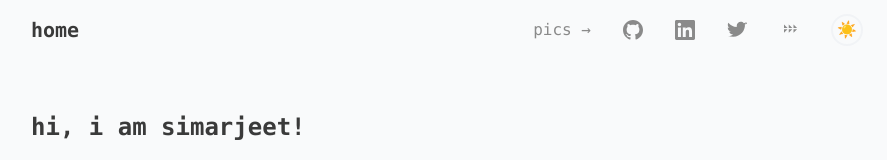
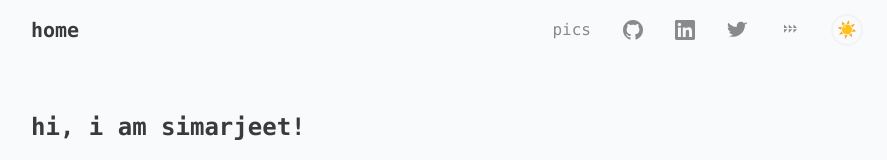
Before and after one commit to simarjeetss/simarjeetss.github.io, a React (Create React App) app: page / in a window 1280 px wide. Shown: the top 160 px of the page, without its empty margins (193-1080 px from the left). Built offline with nearby package versions, Linux system fonts and the light colour scheme.

Commit message:
removed arrow from navbar

```diff
--- a/src/components/Navbar.js
+++ b/src/components/Navbar.js
@@ -24,7 +24,7 @@ const Navbar = () => {
         <div className="flex items-center gap-8">
 
           {/* <Link to="/projects" className="text-text-secondary font-medium transition-colors duration-200 hover:text-accent">projects →</Link> */}
-          <Link to="/photos" className="text-text-secondary font-medium transition-colors duration-200 hover:text-accent">pics →</Link>
+          <Link to="/photos" className="text-text-secondary font-medium transition-colors duration-200 hover:text-accent">pics</Link>
           <a href="https://github.com/simarjeetss" target="_blank" rel="noopener noreferrer" className="text-text-secondary font-medium transition-colors duration-200 hover:text-accent flex items-center" title="GitHub">
             <svg width="20" height="20" viewBox="0 0 24 24" fill="currentColor" className="transition-transform duration-200 hover:scale-110">
               <path d="M12 0c-6.626 0-12 5.373-12 12 0 5.302 3.438 9.8 8.207 11.387.599.111.793-.261.793-.577v-2.234c-3.338.726-4.033-1.416-4.033-1.416-.546-1.387-1.333-1.756-1.333-1.756-1.089-.745.083-.729.083-.729 1.205.084 1.839 1.237 1.839 1.237 1.07 1.834 2.807 1.304 3.492.997.107-.775.418-1.305.762-1.604-2.665-.305-5.467-1.334-5.467-5.931 0-1.311.469-2.381 1.236-3.221-.124-.303-.535-1.524.117-3.176 0 0 1.008-.322 3.301 1.23.957-.266 1.983-.399 3.003-.404 1.02.005 2.047.138 3.006.404 2.291-1.552 3.297-1.23 3.297-1.23.653 1.653.242 2.874.118 3.176.77.84 1.235 1.911 1.235 3.221 0 4.609-2.807 5.624-5.479 5.921.43.372.823 1.102.823 2.222v3.293c0 .319.192.694.801.576 4.765-1.589 8.199-6.086 8.199-11.386 0-6.627-5.373-12-12-12z"/>
```
Also changed, not shown: 2 other files (tests, documents, lock files or other folders).
